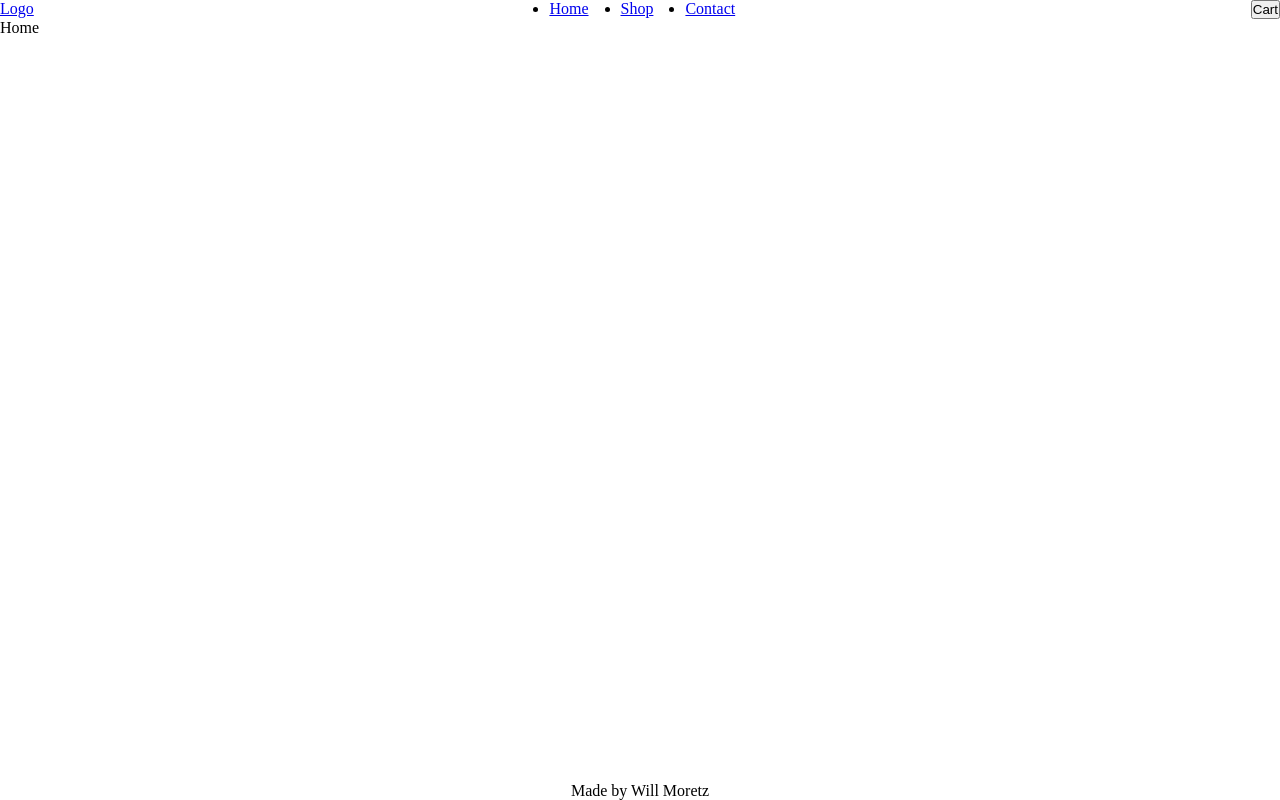
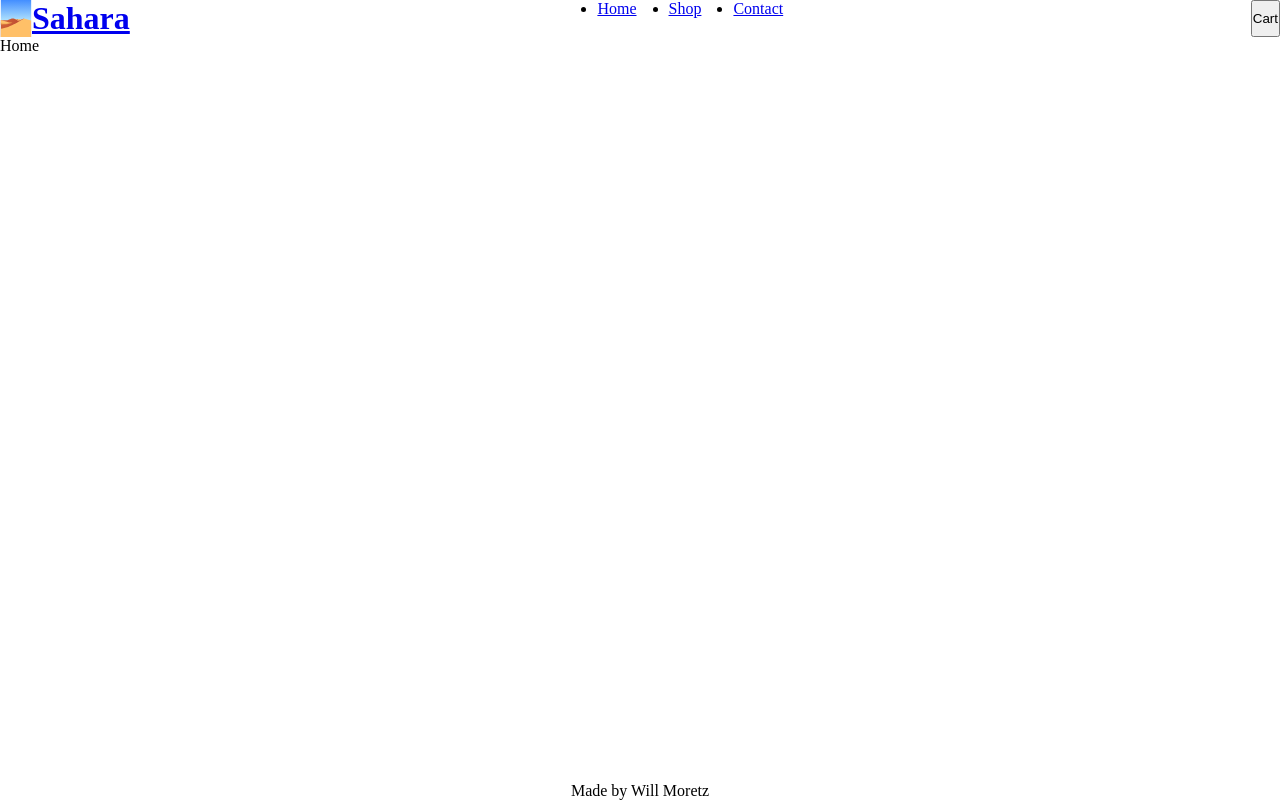
Before and after one commit to WillMoretz/shopping-cart, a React app: page / in a window 1280 px wide. Built offline with nearby package versions, Linux system fonts and the light colour scheme; no server answers.

Commit message:
added dune icon to header

```diff
--- a/src/Components/Header.js
+++ b/src/Components/Header.js
@@ -1,12 +1,14 @@
 import React from "react";
 import { Link } from "react-router-dom";
+import logo from "../img/dune.svg";
 
 function Header() {
   return (
     <header>
-      <div>
-        <Link to="/">Logo</Link>
-      </div>
+      <Link to="/" className="brand">
+        <img src={logo} alt="link to home page" className="logo" />
+        <h1>Sahara</h1>
+      </Link>
       <nav>
         <ul className="header-links">
           <li>
--- a/src/index.css
+++ b/src/index.css
@@ -15,6 +15,15 @@ header {
   justify-content: space-between;
 }
 
+.brand {
+  display: flex;
+}
+
+.logo {
+  aspect-ratio: 1/1;
+  width: 32px;
+}
+
 .header-links {
   display: flex;
   gap: 2rem;
```
Also changed, not shown: src/img/dune.svg (added).
